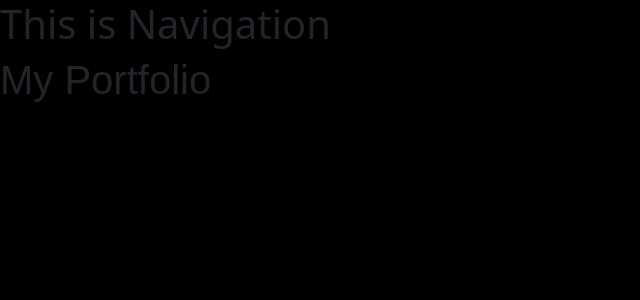
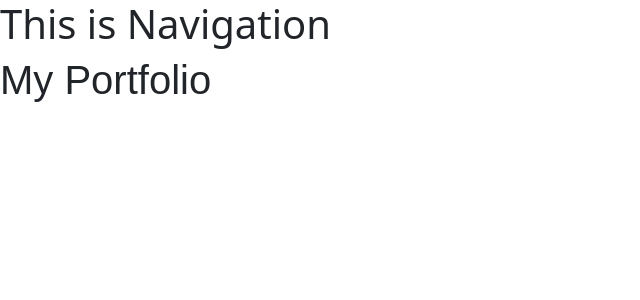
Before and after one commit to Kavithma-Thushal/My-Portfolio-React, a React (Create React App) app: page / in a window 1280 px wide. Shown: the top 300 px of the page, without its empty margins (0-640 px from the left). Built offline with nearby package versions, Linux system fonts and the light colour scheme.

Commit message:
Material UI Removed

```diff
--- a/package.json
+++ b/package.json
@@ -6,10 +6,6 @@
   "license": "MIT",
   "homepage": "https://Kavithma-Thushal.github.io/My-Portfolio-V2-React",
   "dependencies": {
-    "@emotion/react": "^11.11.4",
-    "@emotion/styled": "^11.11.5",
-    "@mui/icons-material": "^5.15.15",
-    "@mui/material": "^5.15.15",
     "bootstrap": "^5.3.3",
     "bootstrap-icons": "^1.11.3",
     "react": "^18.2.0",
--- a/src/assets/styles/styles.css
+++ b/src/assets/styles/styles.css
@@ -1,8 +1,4 @@
 @import "~bootstrap-icons/font/bootstrap-icons.css";
-
-body {
-    background-color: black;
-}
 
 .txt {
     font-family: Arial, Helvetica, sans-serif;
```
Also changed, not shown: 7 other files (tests, documents, lock files or other folders).
